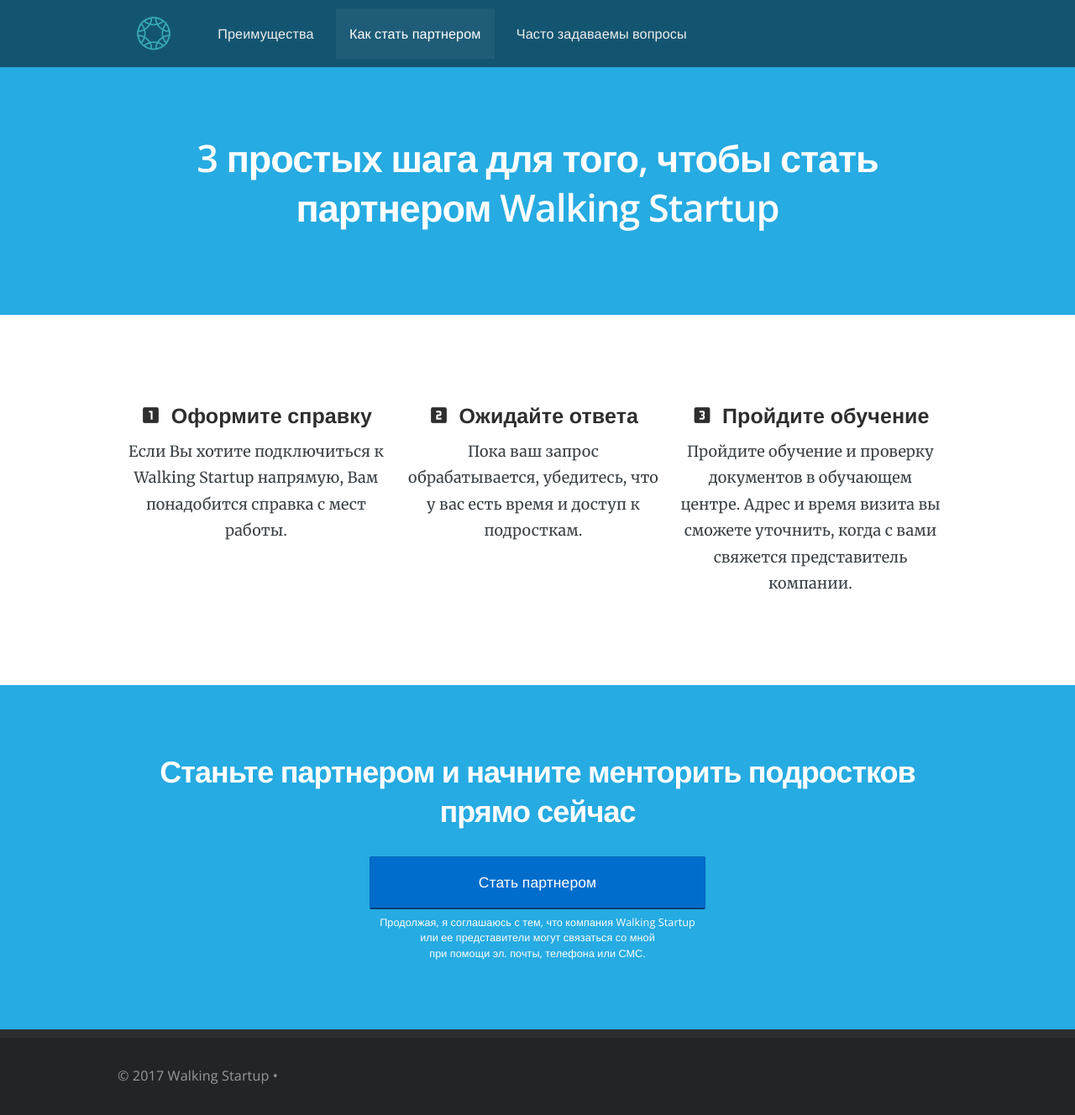
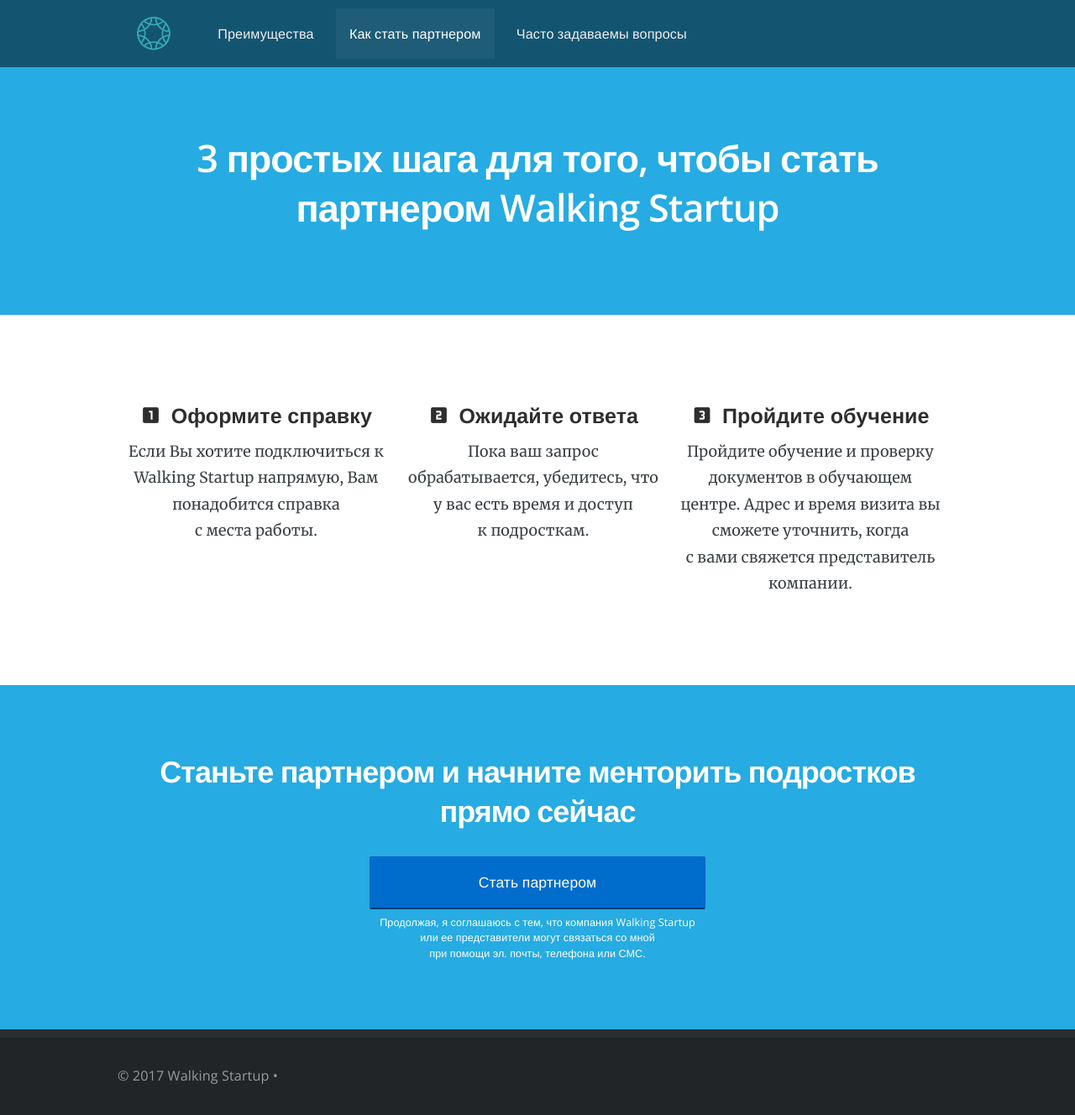
Before and after one commit to RakhimyanTim/partner.ws.github.io, a Jekyll site: the page built from pages/become-a-partner.html, in a window 1280 px wide. Shown: the whole page at 84% size. Built offline with Jekyll 4.4.1, drawn with Linux system fonts in a browser that asks for light colours; nearby versions of some CDN libraries.

Commit message:
Update become-a-partner.html

```diff
--- a/pages/become-a-partner.html
+++ b/pages/become-a-partner.html
@@ -16,15 +16,15 @@
 		<div class="other-features">
 			<div class="col-1-3">
 				<h4 style="text-align: center;"><i class="material-icons">looks_one</i> Оформите справку</h4>
-				<p style="text-align: center;">Если Вы хотите подключиться к Walking Startup напрямую, Вам понадобится справка с мест работы.</p>
+				<p style="text-align: center;">Если Вы хотите подключиться к Walking Startup напрямую, Вам понадобится справка <br>с места работы.</p>
 			</div>
 			<div class="col-1-3">
 				<h4 style="text-align: center;"><i class="material-icons">looks_two</i> Ожидайте ответа</h4>
-				<p style="text-align: center;">Пока ваш запрос обрабатывается, убедитесь, что у вас есть время и доступ к подросткам.</p>
+				<p style="text-align: center;">Пока ваш запрос обрабатывается, убедитесь, что у вас есть время и доступ <br>к подросткам.</p>
 			</div>
 			<div class="col-1-3">
 				<h4 style="text-align: center;"><i class="material-icons">looks_3</i> Пройдите обучение</h4>
-				<p style="text-align: center;">Пройдите обучение и проверку документов в обучающем центре. Адрес и время визита вы сможете уточнить, когда с вами свяжется представитель компании.</p>
+				<p style="text-align: center;">Пройдите обучение и проверку документов в обучающем центре. Адрес и время визита вы сможете уточнить, когда <br>с вами свяжется представитель компании.</p>
 			</div>
 		</div>
 	</div>
```
